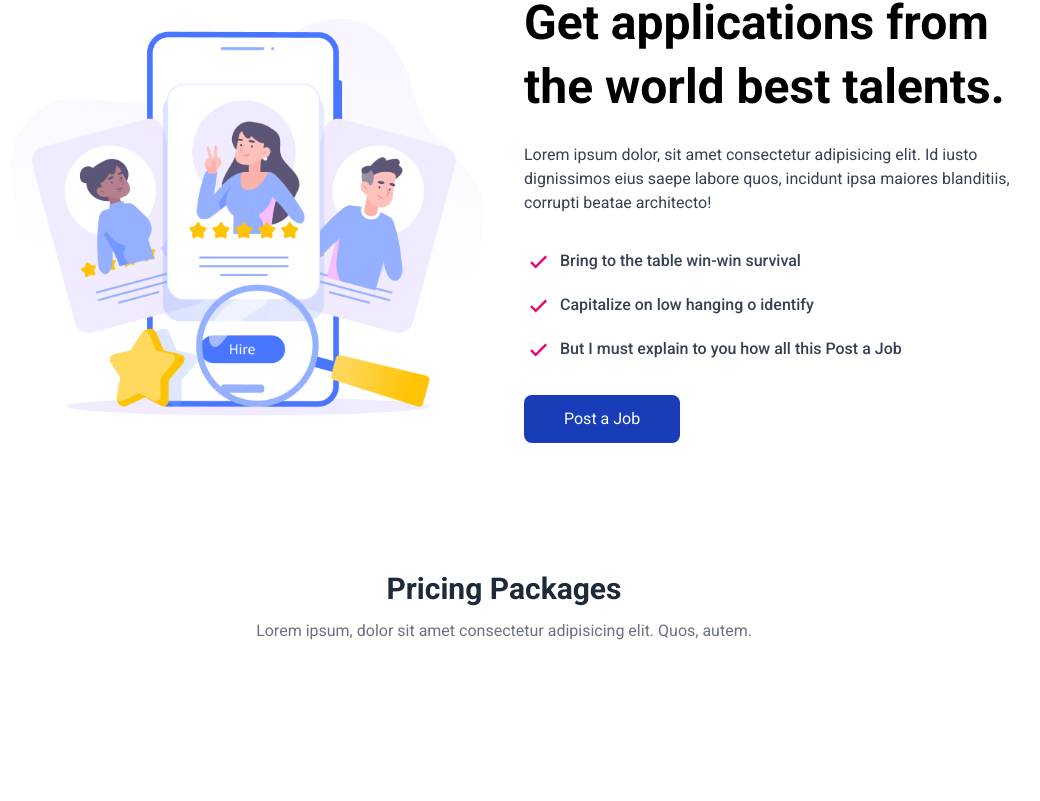
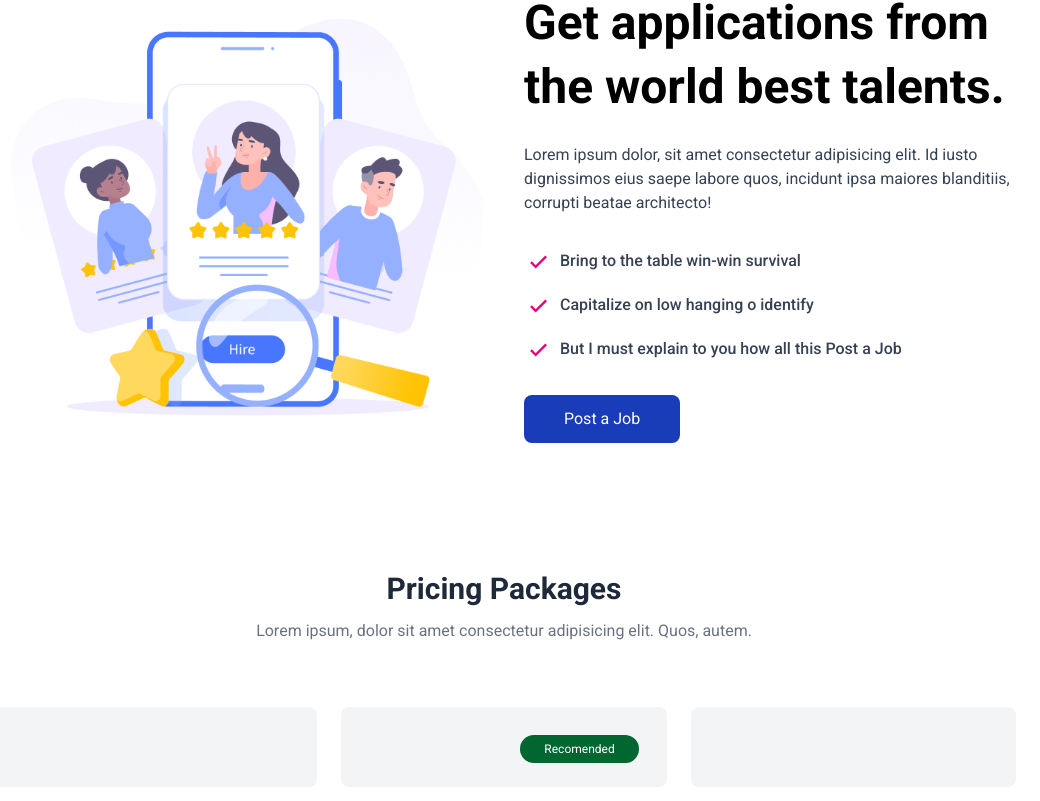
Before and after one commit to titohajili/Job-Landing, a Next.js app: page / in a window 1280 px wide. Shown: the part 3003-3804 px from the top of the page, without its empty margins (136-1176 px from the left). Before the commit the page ends 3774 px from the top, so only its background shows below. Built offline with nearby package versions, Linux system fonts and the light colour scheme.

Commit message:
Type check for recomended bedge

```diff
--- a/components/Home/Price/Price.tsx
+++ b/components/Home/Price/Price.tsx
@@ -1,5 +1,6 @@
 import SectionHeading from '@/components/Helper/SectionHeading'
 import React from 'react'
+import PriceCard from './PriceCard'
 
 const Price = () => {
   return (
@@ -7,7 +8,15 @@ const Price = () => {
       <SectionHeading heading='Pricing Packages' subHeading='Lorem ipsum, dolor sit amet consectetur adipisicing elit. Quos, autem.'/>
 
       <div className='w-[80%] mx-auto mt-16 grid grid-cols-1 md:grid-cols-2 xl:grid-cols-3 gap-6'>
-
+        <div>
+            <PriceCard type="Basic" price="199"/>
+        </div>
+        <div>
+            <PriceCard type="Standard" price="299"/>
+        </div>
+        <div>
+            <PriceCard type="Extended" price="799"/>
+        </div>
       </div>
 
     </div>
--- /dev/null
+++ b/components/Home/Price/PriceCard.tsx
@@ -0,0 +1,22 @@
+import React from 'react'
+
+type Props = {
+    type: string;
+    price: string
+}
+
+const PriceCard = ({price,type}:Props) => {
+  return (
+    <div className='bg-gray-100 dark:bg-gray-700 p-10 rounded-lg relative'>
+
+        {/* Type check for recomended bedge */}
+      {type === 'Standard' && <div className='absolute top-7 right-7 px-6 py-1.5 bg-green-800 text-white rounded-full text-xs'>
+            Recomended
+        </div>}
+
+
+    </div>
+  )
+}
+
+export default PriceCard
```
